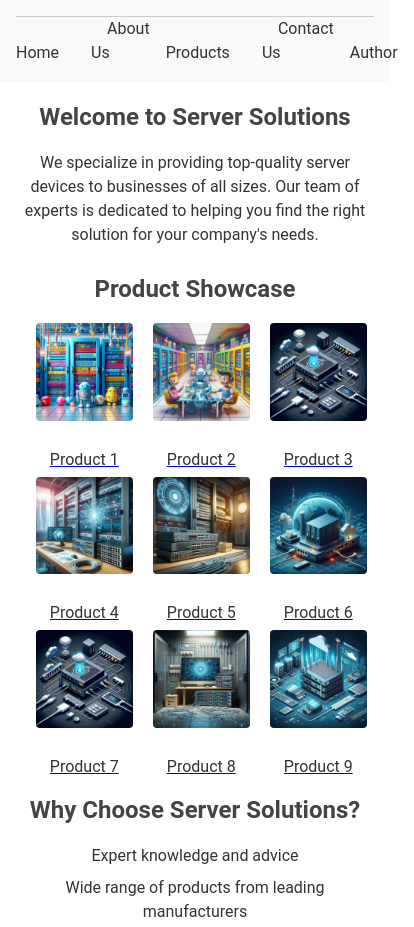
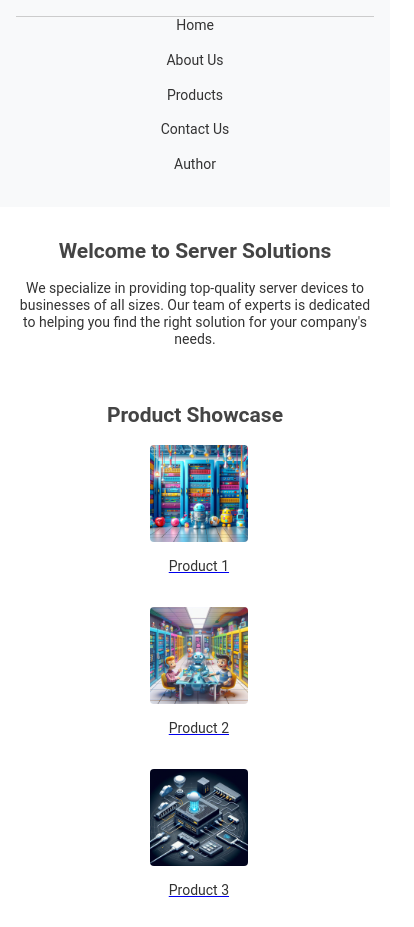
Before and after one commit to Mr-By2e/Mr-By2e.github.io, a plain HTML site: page index.html in a window 390 px wide. Shown: the top 927 px of the page, 414 px wide, since content can reach past the window. Drawn offline with Linux system fonts and the light colour scheme.

Commit message:
Update styles_index.css

```diff
--- a/styles/styles_index.css
+++ b/styles/styles_index.css
@@ -194,3 +194,48 @@
     text-decoration-line: none;
     margin-top: -1vw;
   }
+/*... (rest of the CSS code remains the same) */
+
+/* Mobile-specific styles */
+@media only screen and (max-width: 768px) {
+  body {
+    font-size: 14px;
+    line-height: 1.2;
+  }
+
+  header nav ul {
+    flex-direction: column;
+    align-items: center;
+  }
+
+  header nav ul li {
+    margin-right: 0;
+    margin-bottom: 1rem;
+  }
+
+  main {
+    padding: 1rem;
+  }
+
+  section {
+    padding-top: 1rem;
+    padding-bottom: 1rem;
+  }
+
+  main img {
+    width: 100%;
+    height: auto;
+    margin-bottom: 1rem;
+  }
+
+  #gallery {
+    flex-wrap: wrap;
+    justify-content: center;
+  }
+
+ .gallery-item {
+    flex-basis: 50vw;
+    margin-bottom: 2rem;
+    margin-left: 2vw;
+  }
+}
```
